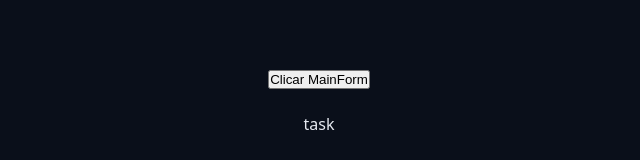
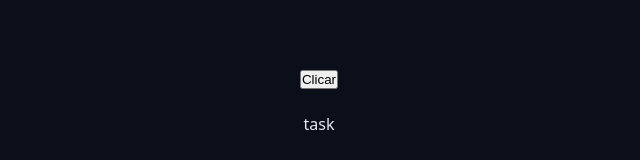
Before and after one commit to dfigueiredo1983/curso_react, a React (Vite) app in the folder chronos-pomodoro/: page / in a window 1280 px wide. Shown: the part 506-666 px from the top of the page, without its empty margins (321-961 px from the left). Built offline with nearby package versions, Linux system fonts and the light colour scheme.

Commit message:
AUla 48 - useState + useContext

```diff
--- a/chronos-pomodoro/src/App.tsx
+++ b/chronos-pomodoro/src/App.tsx
@@ -1,41 +1,13 @@
-import { useState } from 'react';
 import { Home } from './pages/Home';
+import { TaskContextProvider } from './contexts/TaskContext';
 
 import './styles/global.css';
 import './styles/themes.css';
-import { TaskStateModel } from './models/TaskStateModel';
-
-// export type TaskStateModel = {
-//   tasks: TaskModel[]; // histórico, MainForm
-//   secondsRemaining: number; // Home, CountDown, Histórico, MainForm, Button
-//   formattedSecondsRemaining: string; // Título, CountDown
-//   activeTask: TaskModel | null; // CountDown, Histórico, MainForm, BUtton
-//   currentCycle: number; // Home
-//   config: {
-//     workTime: number; // MainForm
-//     shortBreakTime: number; // MainFOrm
-//     longBreakTime: number; // Mainform
-//   };
-// };
-
-// initialState é um objeto do tipo TaskStateModel
-const initialState: TaskStateModel = {
-  tasks: [], // histórico, MainForm
-  secondsRemaining: 0, // Home, CountDown, Histórico, MainForm, Button
-  formattedSecondsRemaining: '10:00', // Título, CountDown
-  activeTask: null, // CountDown, Histórico, MainForm, BUtton
-  currentCycle: 0, // Home
-  config: {
-    workTime: 25, // MainForm
-    shortBreakTime: 5, // MainFOrm
-    longBreakTime: 15, // Mainform
-  },
-};
 
 export function App() {
-  const [state, setState] = useState(initialState);
-
-  console.log('APP: ', state);
-
-  return <Home state={state} setState={setState} />;
+  return (
+    <TaskContextProvider>
+      <Home />;
+    </TaskContextProvider>
+  );
 }
--- a/chronos-pomodoro/src/componentes/CountDown/index.tsx
+++ b/chronos-pomodoro/src/componentes/CountDown/index.tsx
@@ -1,8 +1,8 @@
-import { HomeProps } from '../../pages/Home';
 import styles from './styles.module.css';
+import { useTaskContext } from '../../contexts/TaskContext';
 
-export function CountDown({ state }: HomeProps) {
-  // return <div className={styles.countDown}>00:00</div>;
+export function CountDown() {
+  const { state } = useTaskContext();
   return (
     <div className={styles.countDown}>{state.formattedSecondsRemaining}</div>
   );
--- a/chronos-pomodoro/src/componentes/MainForm/index.tsx
+++ b/chronos-pomodoro/src/componentes/MainForm/index.tsx
@@ -5,33 +5,25 @@ import { Cycles } from '../Cycles';
 import { DefaultButton } from '../DefaultButton';
 
 import { PlayCircleIcon } from 'lucide-react';
-import { HomeProps } from '../../pages/Home';
+import { useTaskContext } from '../../contexts/TaskContext';
 
-export function MainForm({ state, setState }: HomeProps) {
+export function MainForm() {
+  const { setState } = useTaskContext();
+
   function handleClick() {
     setState(prevState => {
       return {
         ...prevState,
-        formattedSecondsRemaining: '23:34',
-        config: {
-          ...prevState.config,
-          workTime: 34,
-        },
+        formattedSecondsRemaining: '21:00',
       };
     });
   }
-  // setState(prevState => {
-  //   ...prevState,
-  //   // config: {
-  //   //   ...prevState.config,
-  //   //   workTime: 34,
-  //   // }
 
   return (
     <form className='form' action=''>
       <div>
-        <button type='button' onClick={handleClick}>
-          Clicar MainForm
+        <button onClick={handleClick} type='button'>
+          Clicar
         </button>
       </div>
       <div className='formRow'>
@@ -43,7 +35,7 @@ export function MainForm({ state, setState }: HomeProps) {
         />
       </div>
       <div className='formRow'>
-        <p>O próximo intervalo é de {state.config.workTime} min</p>
+        <p>O próximo intervalo é de 25 min</p>
       </div>
       <div className='formRow'>
         <Cycles />
--- /dev/null
+++ b/chronos-pomodoro/src/contexts/TaskContext/index.tsx
@@ -0,0 +1,49 @@
+import React, { createContext, useContext, useState } from 'react';
+import { TaskStateModel } from '../../models/TaskStateModel';
+
+const initialState: TaskStateModel = {
+  tasks: [], // histórico, MainForm
+  secondsRemaining: 0, // Home, CountDown, Histórico, MainForm, Button
+  formattedSecondsRemaining: '10:00', // Título, CountDown
+  activeTask: null, // CountDown, Histórico, MainForm, BUtton
+  currentCycle: 0, // Home
+  config: {
+    workTime: 25, // MainForm
+    shortBreakTime: 5, // MainFOrm
+    longBreakTime: 15, // Mainform
+  },
+};
+
+type TaskContextProps = {
+  state: TaskStateModel;
+  setState: React.Dispatch<React.SetStateAction<TaskStateModel>>;
+};
+
+const initialContextValue = {
+  state: initialState,
+  setState: () => {},
+};
+
+export const TaskContext = createContext<TaskContextProps>(initialContextValue);
+
+type TaskContextProviderProps = {
+  children: React.ReactNode;
+};
+
+export function TaskContextProvider({ children }: TaskContextProviderProps) {
+  const [state, setState] = useState(initialState);
+
+  return (
+    <TaskContext.Provider
+      // value={{ ...initialContextValue, qualquerCoisa: true }}
+      // value={initialContextValue}
+      value={{ state, setState }}
+    >
+      {children}
+    </TaskContext.Provider>
+  );
+}
+
+export function useTaskContext() {
+  return useContext(TaskContext);
+}
--- a/chronos-pomodoro/src/pages/Home/index.tsx
+++ b/chronos-pomodoro/src/pages/Home/index.tsx
@@ -2,35 +2,16 @@ import { MainTemplate } from '../../templates/MainTemplate';
 import { Container } from '../../componentes/Container';
 import { CountDown } from '../../componentes/CountDown';
 import { MainForm } from '../../componentes/MainForm';
-import { TaskStateModel } from '../../models/TaskStateModel';
-import React from 'react';
 
-export type HomeProps = {
-  state: TaskStateModel;
-  setState: React.Dispatch<React.SetStateAction<TaskStateModel>>;
-};
-
-export function Home(props: HomeProps) {
-  // const { state, setState } = props;
-
-  // function handleClik() {
-  //   setState(prevState => {
-  //     return {
-  //       ...prevState,
-  //       currentCycle: 5,
-  //     };
-  //   });
-  // }
-
+export function Home() {
   return (
     <MainTemplate>
       <Container>
-        {/* <button onClick={handleClik}>Clicar</button> */}
-        <CountDown {...props} />
+        <CountDown />
       </Container>
 
       <Container>
-        <MainForm {...props} />
+        <MainForm />
       </Container>
     </MainTemplate>
   );
```
